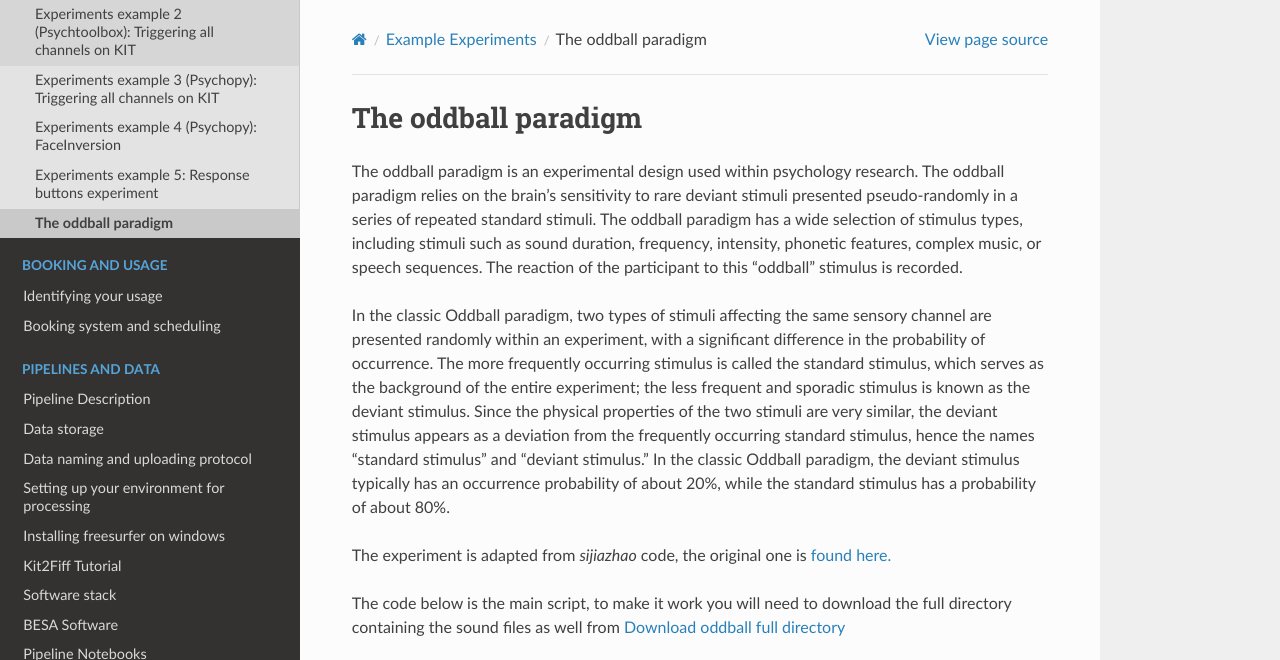
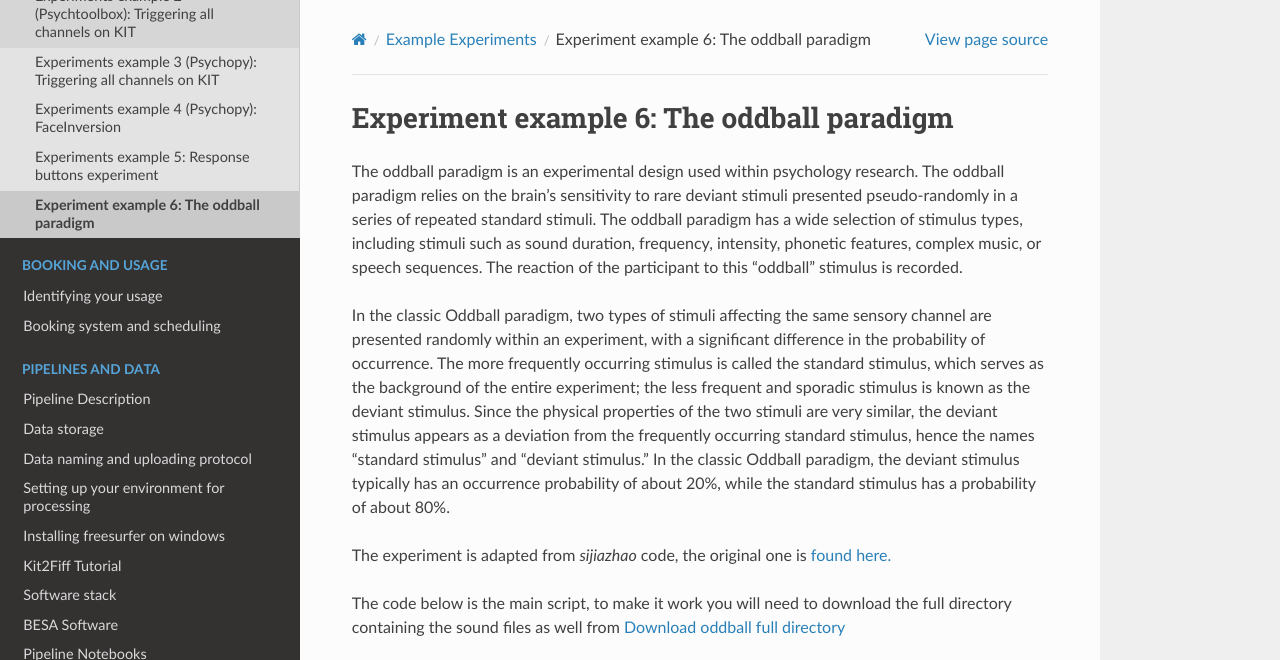
Before and after one commit to hzaatiti-NYU/meg-pipeline, a Sphinx documentation site: the page built from docs/source/3-experimentdesign/experiments/6-exp-sound.rst, in a window 1280 px wide and 953 px high, cut to the strip 0-660 px from the top of the window. Built offline with Sphinx 7.4.7 and the Read the Docs theme 2.0.0, drawn with Linux system fonts in a browser that asks for light colours; pages that are not in the unit, such as notebooks, are missing from menus.

```diff
--- a/docs/source/3-experimentdesign/experiments/6-exp-sound.rst
+++ b/docs/source/3-experimentdesign/experiments/6-exp-sound.rst
@@ -1,6 +1,5 @@
-
-The oddball paradigm
---------------------
+Experiment example 6: The oddball paradigm
+------------------------------------------
 
 The oddball paradigm is an experimental design used within psychology research.
 The oddball paradigm relies on the brain's sensitivity to rare deviant stimuli presented
```
